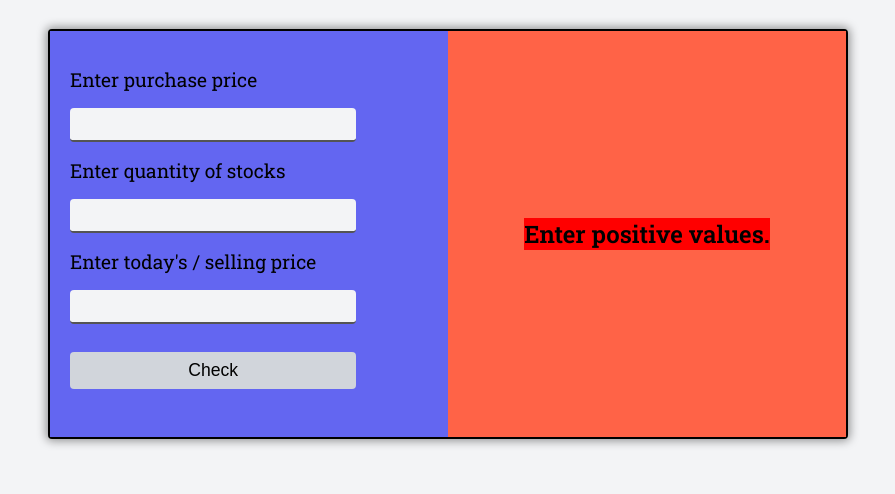
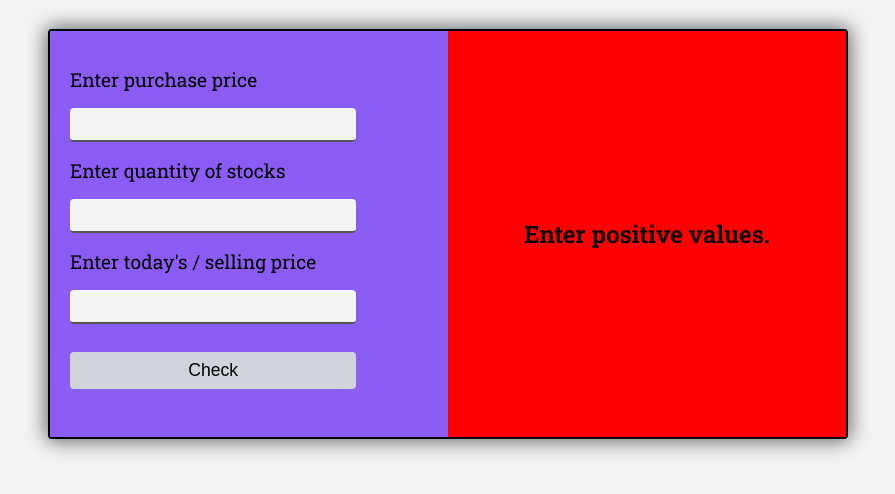
Before and after one commit to GhulePrashant/stock-returns, a plain HTML site: page index.html in a window 1280 px wide. Both pictures are taken after a click on the button "Check". Shown: the part 78-572 px from the top of the page, without its empty margins (192-1087 px from the left). Drawn offline with Linux system fonts and the light colour scheme.

Commit message:
refactor - minor changes

```diff
--- a/app.js
+++ b/app.js
@@ -13,7 +13,7 @@ chechBtn.addEventListener('click', ()=>{
     if(validateValues(purchasePrice, quantityOfStocks, sellingPrice)){
         calculateReturns(purchasePrice, quantityOfStocks, sellingPrice);
     }else{
-        output.style.backgroundColor = "red";
+        rightDiv.style.backgroundColor = "red";
         output.textContent = "Enter positive values."
     }
 });
--- a/style.css
+++ b/style.css
@@ -23,13 +23,13 @@ body{
     justify-content: center;
     background-color: #E5E7EB;
     border-radius: 0.25rem;
-    box-shadow: 0px 0px 10px 2px rgba(0, 0, 0, 0.4);
+    box-shadow: 0px 0px 20px 2px rgba(0, 0, 0, 0.6);
 }
 
 .left{
     width: 50%;
     padding: 1.25rem;
-    background-color: #6366F1;
+    background-color: #8B5CF6;
 }
 
 label{
@@ -63,6 +63,10 @@ button{
     font-size: 1.1rem;
 }
 
+button:hover{
+    background-color: rgb(192, 189, 189);
+}
+
 .right{
     display: flex;
     justify-content: center;
```
